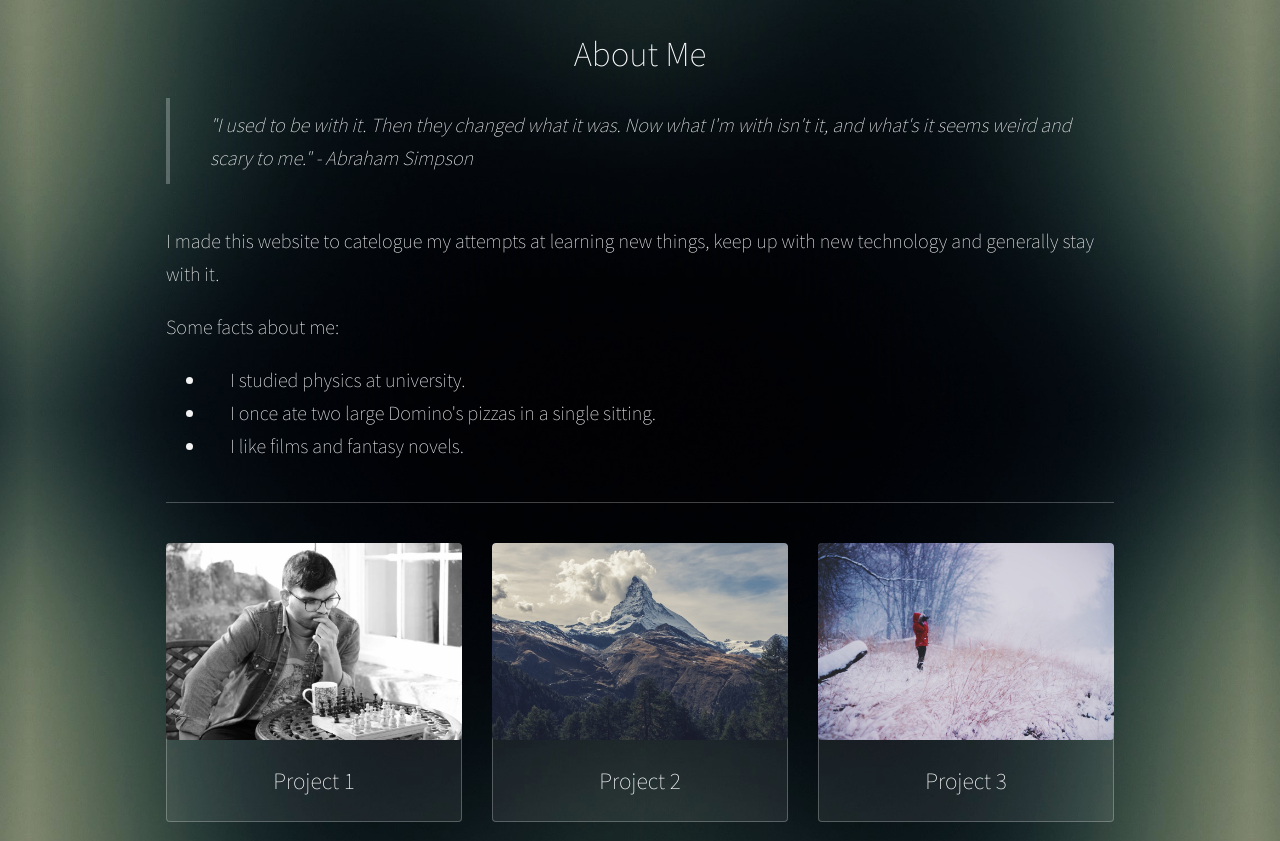
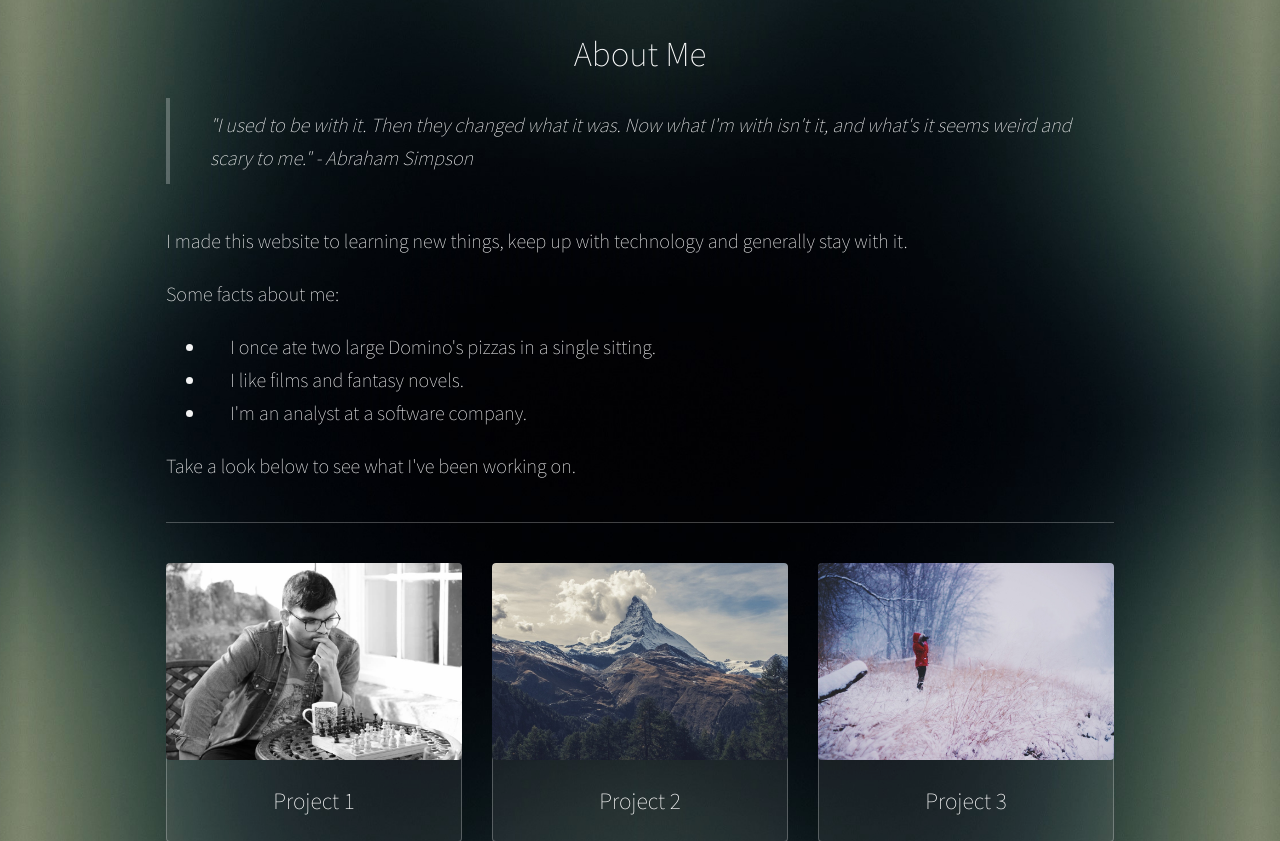
Before and after one commit to contractorr/personal-website-whole, a Django app: page / in a window 1280 px wide. Shown: the part 674-1515 px from the top of the page. Run offline with Django 3.2, Linux system fonts and the light colour scheme; some libraries are stand-ins or nearby versions.

Commit message:
correcting typo on homepage

```diff
--- a/homepage/templates/homepage/index.html
+++ b/homepage/templates/homepage/index.html
@@ -27,13 +27,14 @@
 				<h2> About Me </h2>
                 <section class="align-left">
                     <blockquote>"I used to be with it. Then they changed what it was. Now what I'm with isn't it, and what's it seems weird and scary to me." - Abraham Simpson</blockquote>
-					<p>I made this website to catelogue my attempts at learning new things, keep up with new technology and generally stay with it.</p>
+					<p>I made this website to learning new things, keep up with technology and generally stay with it.</p>
 					<p>Some facts about me:</p>
 					<ul>
-						<li>I studied physics at university.</li>
 						<li>I once ate two large Domino's pizzas in a single sitting.</li>
 						<li>I like films and fantasy novels.</li>
+						<li>I'm an analyst at a software company.</li>
 					</ul>
+					<p>Take a look below to see what I've been working on.</p>
 				</section>
 			    <hr>
 				<!-- Thumbnails -->
```
